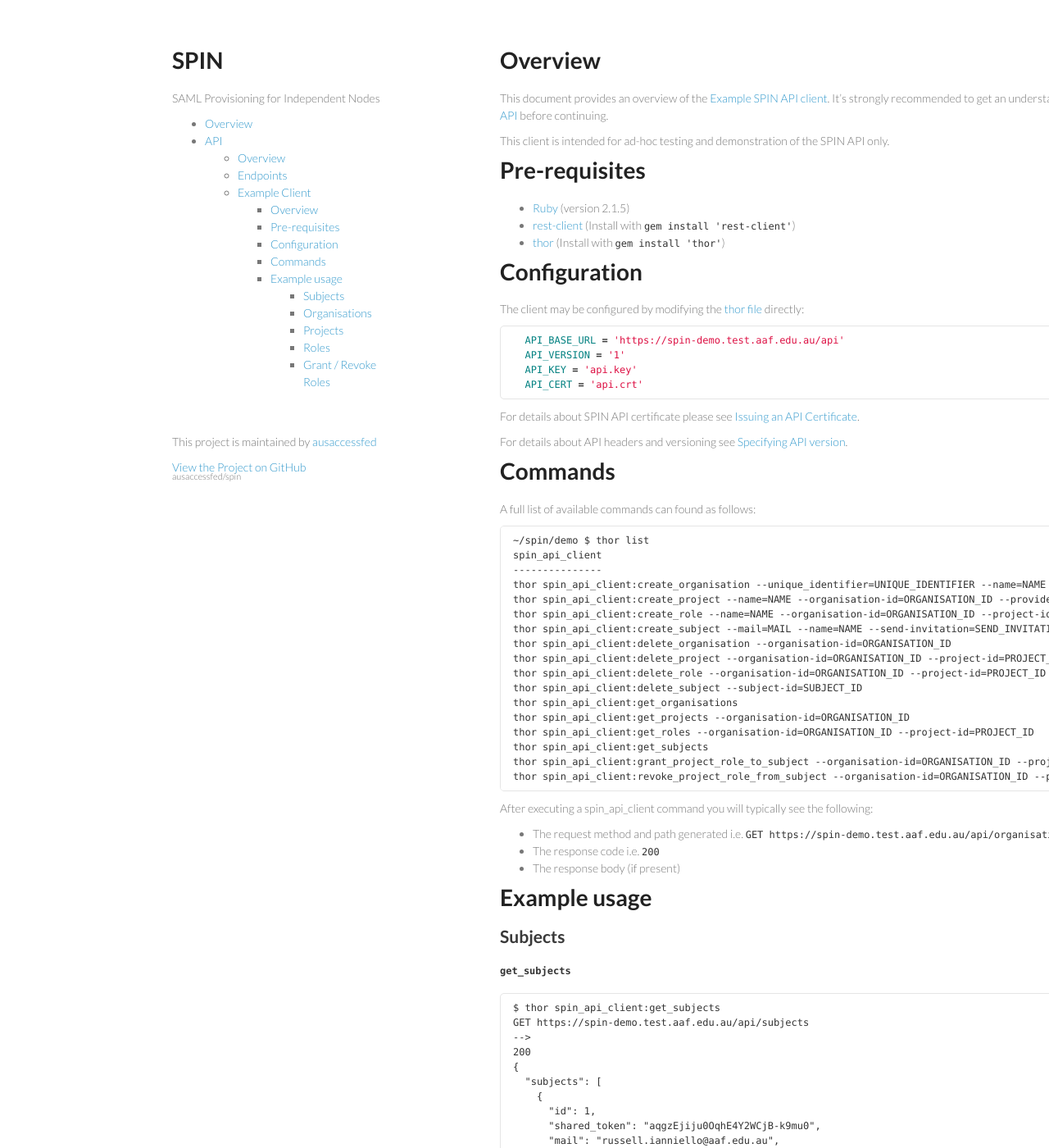
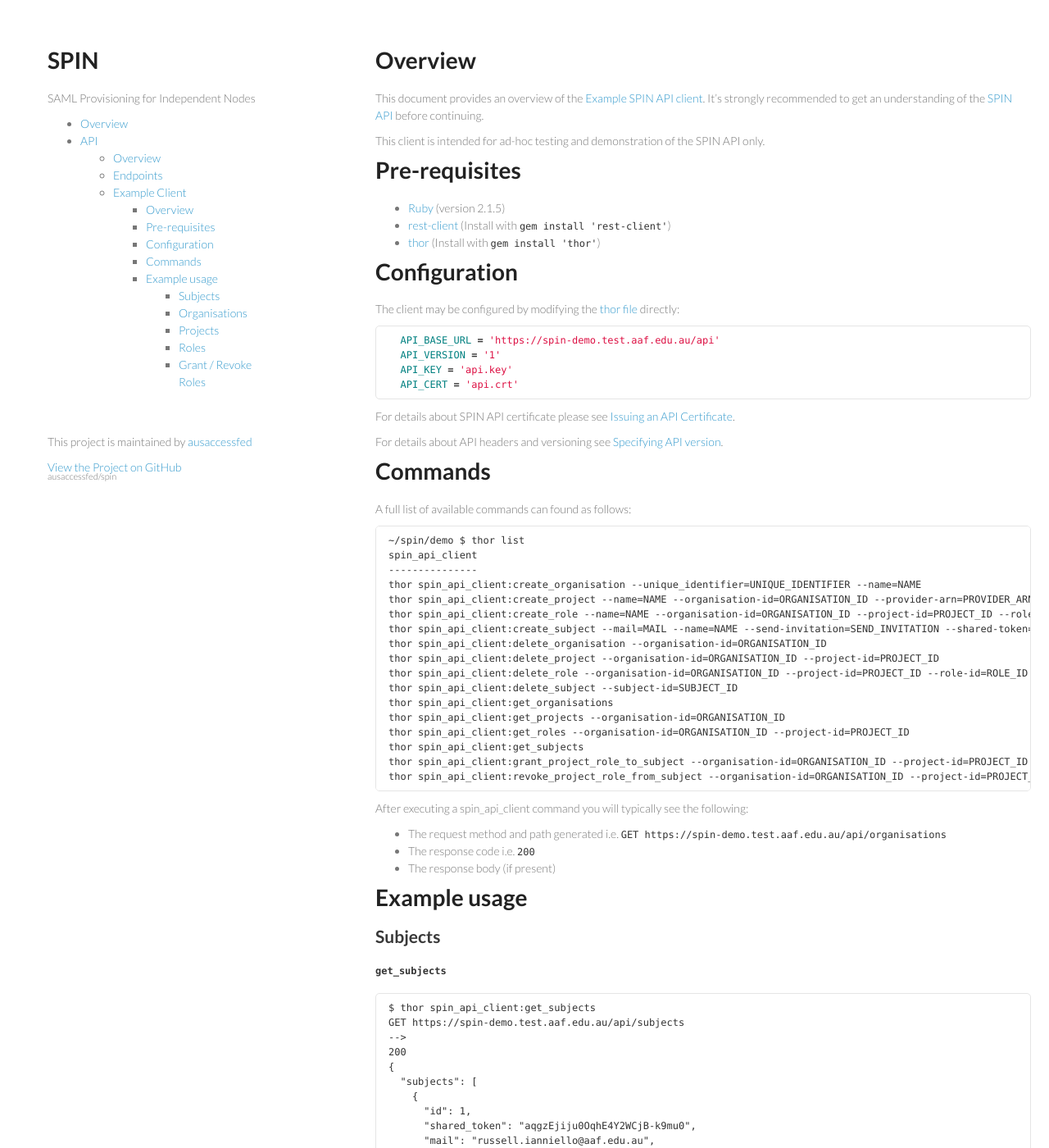
Before and after one commit to ausaccessfed/spin, a Jekyll site: the page built from api-client-demo/README.md, in a window 1280 px wide and 1400 px high. Shown: the whole window at 82% size. Built offline with Jekyll 4.4.1, drawn with Linux system fonts in a browser that asks for light colours; nearby versions of some CDN libraries; Markdown is read by kramdown in place of the engine named in the settings.

Commit message:
Tweaking whitespace alignment

```diff
--- a/stylesheets/styles.css
+++ b/stylesheets/styles.css
@@ -46,7 +46,7 @@ a small {
 }
 
 .wrapper {
-  width:860px;
+  width:1360px;
   margin:0 auto;
 }
 
```
